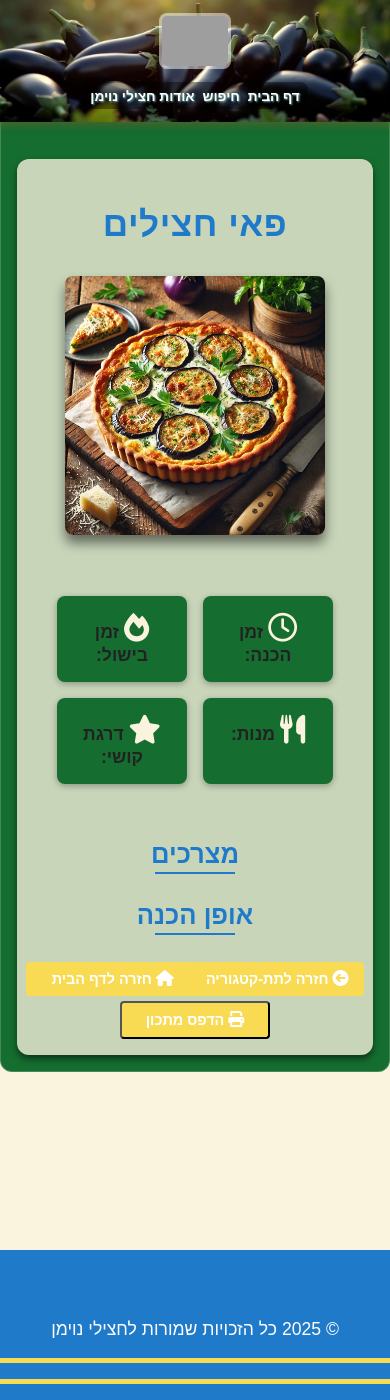
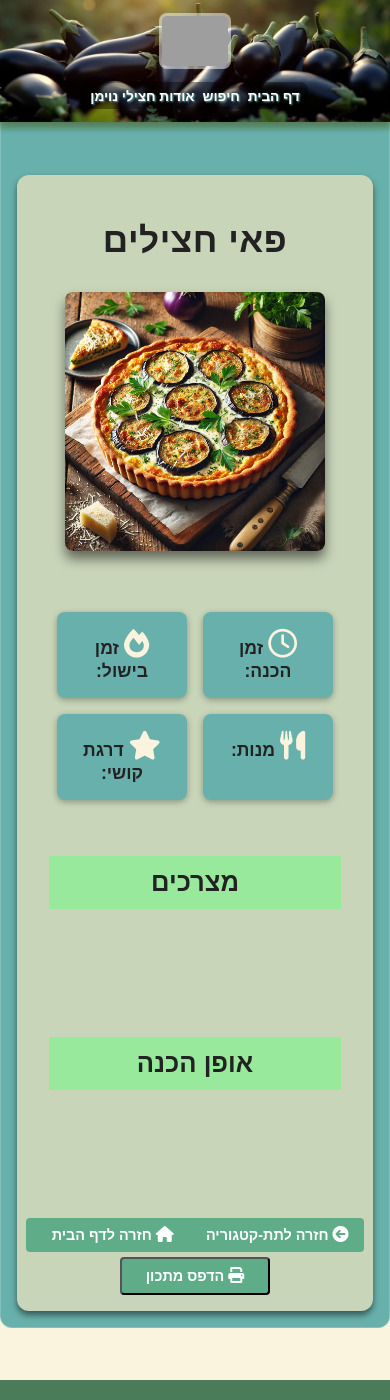
Before and after one commit to guynoyman63/eggplant-recipes-site, a Jekyll site: the page built from _recipes/eggplant-pie.html, in a window 390 px wide and 1400 px high. Built offline with Jekyll 4.4.1, drawn with Linux system fonts in a browser that asks for light colours; nearby versions of some CDN libraries; grey boxes are pictures that could not be loaded.

Commit message:
Update main.scss

```diff
--- a/assets/css/main.scss
+++ b/assets/css/main.scss
@@ -54,28 +54,26 @@
       --------------------------------------------------------- */
 
       :root {
-        --primary-color: #1f7aca; /* כחול כהה - מתאים לכותרות עיקריות */
-        --secondary-color: #156D2F; /* ירוק כהה - מתאים לאלמנטים משניים */
-        --accent-color: #f8da53; /* צהוב - משמש להדגשות */
+        --primary-color: #4A7C59; /* ירוק עמוק - מתאים לכותרות עיקריות */
+        --secondary-color: #68B0AB; /* כחול-ירקרק בינוני */
+        --accent-color: #8FCOA9; /* ירוק-כחול רך - להדגשות */
         --background-color: #FAF3DD; /* רקע נייטרלי בהיר */
         --text-color: #222; /* טקסט כהה לקריאה ברורה */
-
-        --button-bg-color: #f8da53; /* רקע כפתור - צהוב */
-        --button-hover-bg-color: #B71919; /* אדום כהה לריחוף */
+        --button-bg-color: #5ead88; /* רקע כפתור */
+        --button-hover-bg-color: #4A7C59; /* צבע כהה יותר לריחוף */
         --button-text-color: #FFFFFF; /* טקסט לבן על כפתורים */
-
         --card-bg-color: #C8D5B9; /* רקע קלפים בגוון ירוק מעודן */
         --card-hover-bg-color: #68B0AB; /* רקע כהה יותר בעת ריחוף */
+        --placeholder-bg-color: var(--secondary-color); /* גוון ירקרק עדין */
+        --placeholder-text-color: var(--text-color); /* טקסט כהה */
+        --row-stripe-even: #0ee48068;
+        --row-stripe-odd: #ffffff60;
+        --heading-stripe-odd: #80f38fa9;
+        --heading-stripe-even: #f98810;
+        --row-stripe-odd: #f9f9f9b0;
+        --row-stripe-even: #ffffff;
 
-        --placeholder-bg-color: var(--text-color); /* ירוק כהה לשדות קלט */
-        --placeholder-text-color: var(--text-color); /* טקסט כהה בשדות קלט */
       }
-
-
-
-
-
-
 
 
    /* ---------------------------------------------------------
@@ -106,7 +104,7 @@
         top: 0;
         width: 100%;
         background:
-                url("{{ site.baseurl }}/images/backgroundheader.jpg"); /* גרדיאנט ותמונה */
+                    url('/images/backgroundheader.jpg'); /* גרדיאנט ותמונה */
         background-size: cover;
         background-position: center;
         color: var(--text-color); /* משתמש ב-:root */
@@ -119,7 +117,6 @@
         border-bottom: none; /* ביטול קו תחתון גס */
         box-shadow: 0 4px 8px rgba(0, 0, 0, 0.2); /* צל עדין */
       }
-
 
       /* שכבת מעבר בין ה-Header לרקע */
       .site-header::after {
@@ -212,9 +209,9 @@
      }
    }
 
-   /* ---------------------------------------------------------
-      4) דף המתכון
-      --------------------------------------------------------- */
+/***********************************************************
+  1) דף המתכון (recipe-page)
+************************************************************/
 .recipe-page {
   max-width: 1000px;
   margin: 0 auto 2rem;
@@ -227,10 +224,10 @@
 }
 
 .recipe-container {
-        margin-top: 3rem; /* ברירת מחדל למסכים גדולים */
+  margin-top: 3rem; /* מסך גדול */
   background-color: var(--card-bg-color);
   border-radius: 12px;
-        padding: 1.5rem 1rem; /* הקטנת Padding */
+  padding: 1.5rem 1rem;
   box-shadow: 0 4px 6px rgba(0, 0, 0, 0.5);
   transition: all 0.3s ease;
 }
@@ -243,27 +240,25 @@
 /* התאמה למסכים קטנים */
 @media (max-width: 768px) {
   .recipe-container {
-            margin-top: 2rem !important; /* הקטנת הרווח לנייד */
+    margin-top: 3rem !important;
     padding: 1rem !important;
   }
-
   .recipe-page {
-            padding: 1rem !important; /* פחות רווח פנימי */
-
+    padding: 1rem !important;
   }
 }
 
-    /* התאמה למסכים עוד יותר קטנים */
+/* עוד יותר קטנים */
 @media (max-width: 480px) {
   .recipe-container {
-            margin-top: 2rem !important; /* כמעט אין רווח */
+    margin-top: 3rem !important;
     padding: 1rem !important;
   }
 }
 
 .recipe-header h1 {
   font-size: 3rem;
-        color: var(--primary-color); /* #6B8E23 - ירוק זית */
+  color: var(--tesxt-color);
   text-transform: uppercase;
   letter-spacing: 0.5px;
   margin-bottom: 1rem;
@@ -273,17 +268,20 @@
   max-width: 80%;
   height: auto;
   border-radius: 8px;
-        box-shadow: 0 8px 12px rgba(0, 0, 0, 0.5); /* שומר על הצללה רכה */
+  box-shadow: 0 8px 12px rgba(0, 0, 0, 0.5);
   margin: 1rem auto 2rem;
 }
 
+/***********************************************************
+  3) meta
+************************************************************/
 .recipe-meta {
   display: grid;
   gap: 1rem;
   grid-template-columns: repeat(4, 1fr);
   max-width: 900px;
   margin: 0 auto 2rem;
-        background-color: var(--card-bg-color); /* #2E3A24 - רקע כהה לכרטיסיות */
+  background-color: var(--card-bg-color);
   padding: 1.5rem;
   border-radius: 12px;
 }
@@ -295,7 +293,7 @@
 }
 
 .recipe-meta div {
-        background-color: var(--secondary-color); /* #4A5E3D - גוון ירוק נוסף */
+  background-color: var(--secondary-color);
   border-radius: 8px;
   box-shadow: 0 2px 6px rgba(0, 0, 0, 0.3);
   padding: 1rem;
@@ -304,7 +302,7 @@
 
 .recipe-meta div .icon {
   font-size: 1.8rem;
-        color: var(--background-color); /* #6B8E23 - טון זית */
+  color: var(--background-color);
   margin-bottom: 0.5rem;
 }
 
@@ -313,102 +311,142 @@
   transform: scale(1.05);
 }
 
+/***********************************************************
+  4) מצרכים והוראות (ingredients / instructions)
+     - כותרת עם פס רקע
+     - רווח גדול יותר בין כותרת לרשימה
+     - רשימה פסים צמודים
+************************************************************/
+
+/* "קונטיינר" פנימי שמאגד את הכותרת והרשימה לאותו רוחב */
 .ingredients,
 .instructions {
-        margin-bottom: 2rem;
-        text-align: right;
+  margin-bottom: 8rem;        /* רווח מתחת לכל בלוק */
   direction: rtl;
+  /* הגדרה משותפת לרוחב אחיד */
+  max-width: 650px;
+  margin-left: auto;          /* למרכז במצב רוחב גדול */
+  margin-right: auto;
+}
+
+/* הכותרות עצמן – בלי קו תחתון, עם פס רקע */
+.ingredients h2,
+.instructions h2 {
+  font-size: 1.6rem;
+  color: var(--text-color);
+  margin: 0;                      /* אפס רווח חיצוני */
+  padding: 0.75rem;               /* קצת רווח פנימי כדי לראות את פס הרקע */
+  background-color: var(--heading-stripe-odd);
+  text-align: right;              /* ברירת מחדל בצד ימין */
+}
+
+/* רווח בין הכותרת לרשימה */
+.ingredients h2 + ol,
+.instructions h2 + ol {
+  margin-top: 4rem;
+}
+
+/* במסכים עד 768px – הכותרות באמצע
+   + הקטנה קלה של max-width כדי לא להיצמד לימין המסך */
+@media (max-width: 768px) {
+  .ingredients,
+  .instructions {
+    max-width: 90%;
+    margin-left: auto;
+    margin-right: auto;
   }
 
   .ingredients h2,
   .instructions h2 {
-        font-size: 1.6rem;
-        color: var(--primary-color); /* #6B8E23 - כותרת זית */
-        margin-bottom: 1rem;
-        padding-right: 190px;
-        position: relative;
+    text-align: center;
+  }
 }
 
-    .ingredients h2::after,
-    .instructions h2::after {
-        content: "";
-        position: absolute;
-        bottom: -5px;
-        right: 180px;
-        width: 130px;
-        height: 2px;
-        background-color: var(--primary-color); /* קו תחתון */
+
+
+/* הרשימות עצמן */
+.ingredients ol,
+.instructions ol {
+  list-style: none;
+  margin: 0;           /* בלי רווח חיצוני */
+  padding: 0;          /* בלי רווח פנימי */
+  line-height: 1.8;
+  text-align: right;
+  /* נמתח לגמרי */
+  width: 100%;
+}
+/* כל שורה: בלי רווח בצדדים, פסים צמודים */
+.ingredients ol li,
+.instructions ol li {
+  margin: 0;              /* בלי רווח חיצוני */
+  padding: 0.5rem;        /* ריווח פנימי */
+  border-radius: 0;
+  counter-increment: step-counter;
+  display: flex;
+  align-items: flex-start;
+  width: 97.5%;           /* ברירת מחדל למסך רגיל */
 }
 
 @media (max-width: 768px) {
-        .ingredients h2,
-        .instructions h2 {
-            text-align: center;
-            padding-right: 0;
-        }
-
-        .ingredients h2::after,
-        .instructions h2::after {
-            right: 50%;
-            transform: translateX(50%);
-            width: 80px;
+  .ingredients ol li,
+  .instructions ol li {
+    width: 95%;           /* במובייל – מצמצם לרוחב 95% */
   }
 }
 
-    .ingredients ol,
-    .instructions ol {
-        list-style: none;
-        margin: 0 auto;
-        line-height: 1.8;
-        max-width: 650px;
-        padding: 0;
-        text-align: right;
+
+/* פסים לסירוגין */
+.ingredients ol li:nth-child(odd),
+.instructions ol li:nth-child(odd) {
+  background-color: var(--row-stripe-odd);
+}
+.ingredients ol li:nth-child(even),
+.instructions ol li:nth-child(even) {
+  background-color: var(--row-stripe-even);
 }
 
-    .ingredients ol li,
-    .instructions ol li {
-        margin-bottom: 0.5rem;
-        counter-increment: step-counter;
-        display: flex;
-        align-items: flex-start;
-    }
-
+/* מספור */
 .ingredients ol li::before,
 .instructions ol li::before {
   content: counter(step-counter) ". ";
-        color: var(--secondary-color); /* #6B8E23 - מספר */
+  color: var(--secondary-color);
   font-weight: bold;
   margin-left: 10px;
   width: 25px;
   text-align: right;
 }
 
+/***********************************************************
+  5) טיפ מהשף
+************************************************************/
 .chef-tip {
   margin-top: 1.5rem;
-        background-color: var(--card-bg-color); /* #2E3A24 - רקע כהה */
-        color: var(--text-color); /* #F0F3F4 - טקסט בהיר */
+  background-color: var(--card-bg-color);
+  color: var(--text-color);
   padding: 1rem;
   border-radius: 8px;
   font-style: italic;
 }
 
-    /* -------- 🎯 עדכון הכפתורים -------- */
+/***********************************************************
+  6) כפתורים (recipe-actions)
+************************************************************/
 .recipe-actions {
   display: flex;
   justify-content: center;
-      gap: 5px; /* רווח קטן יותר בין הכפתורים */
-      flex-wrap: wrap; /* כפתורים עוברים שורות במידת הצורך */
+  gap: 5px;
+  flex-wrap: wrap;
   margin-top: 15px;
   max-width: 100%;
 }
 
 .recipe-actions .btn {
   flex: 1;
-      max-width: 150px; /* כפתורים קטנים יותר */
-      min-width: 100px; /* לא קטן מדי */
+  max-width: 150px;
+  min-width: 100px;
   text-align: center;
-      padding: 8px 12px; /* ריווח קטן יותר */
-      font-size: 0.9rem; /* טקסט קטן יותר */
+  padding: 8px 12px;
+  font-size: 0.9rem;
   display: flex;
   align-items: center;
   justify-content: center;
@@ -424,22 +462,20 @@
 @media (max-width: 480px) {
   .recipe-actions {
     display: grid;
-          grid-template-columns: repeat(2, 1fr); /* 2 כפתורים בשורה */
+    grid-template-columns: repeat(2, 1fr);
     gap: 5px;
     justify-items: center;
   }
 
-      /* חזרה לתת קטגוריה + חזרה לדף הבית יהיו בשורה אחת */
   .recipe-actions a {
     width: 100%;
-          max-width: 120px; /* מגביל את הרוחב */
+    max-width: 120px;
   }
 
-      /* הדפס מתכון יהיה בשורה נפרדת */
   .recipe-actions button {
-          grid-column: span 2; /* תופס את כל הרוחב */
+    grid-column: span 2;
     width: 100%;
-          max-width: 120px; /* מגביל את הגודל */
+    max-width: 120px;
   }
 }
 
@@ -464,7 +500,7 @@
 }
 
 .category-page h1 {
-  font-size: 2rem;
+  font-size: 3rem;
   margin-bottom: 1.5rem;
   margin-top: 0;
   color: var(--accent-color); /* הדגשה בצבע הראשי */
@@ -501,9 +537,9 @@
 
   h1 {
     margin-bottom: 2rem;
-    font-size: 2rem;
+    font-size: 3rem;
     margin-top: 0;
-    color: var(--placeholder-bg-color);
+    color: var(--text-color);
   }
 
   .subcategory-grid {
@@ -528,9 +564,10 @@
     }
 
     .subcategory-image {
-      width: 100%;
-      height: 160px;
+      max-width: 80%;
+        height: auto;
       object-fit: cover;
+      margin: 4rem auto 2rem;
       border-radius: 8px;
       transition: all 0.3s ease;
     }
@@ -545,7 +582,7 @@
       padding: 1rem;
 
       h2 {
-        font-size: 1.3rem;
+        font-size: 2rem;
         margin: 0.5rem 0;
         color: var(--text-color);; /* #6B8E23 - כותרת */
       }
@@ -554,15 +591,16 @@
         list-style-type: none;
         padding: 0;
         margin: 1rem auto;
-        text-align: left;
+        text-align: center;
         max-width: 90%;
 
         li {
           margin-bottom: 0.5rem;
 
           a {
-            color: var(--primary-color); /* #A9DFBF - גוון ירוק רך */
+            color: var(--text-color); /* #A9DFBF - גוון ירוק רך */
             text-decoration: none;
+            font-size: 1.2rem;
             font-weight: bold;
 
             &:hover {
@@ -623,10 +661,10 @@
   }
 
   h1 {
-    font-size: 2rem;
+    font-size: 3rem;
     margin-bottom: 1.5rem;
     margin-top: 0;
-    color: var(--placeholder-bg-color);
+    color: var(--text-bg-color);
   }
 
   .recipe-grid {
@@ -653,9 +691,10 @@
     }
 
     .recipe-image {
-      width: 100%;
-      height: 180px;
+      max-width: 80%;
+        height: auto;
       object-fit: cover;
+      margin: 4rem auto 2rem;
       border-radius: 8px;
       transition: transform 0.3s, opacity 0.3s, box-shadow 0.3s;
     }
@@ -679,7 +718,7 @@
     .recipe-content {
       padding: 1rem;
       h2 {
-        font-size: 1.2rem;
+        font-size: 2rem;
         margin: 0.5rem 0;
         color: var(--text-color);
       }
@@ -702,26 +741,91 @@
 /* ---------------------------------------------------------
    8) עמוד "single" (למשל אודות)
    --------------------------------------------------------- */
-.single {
-  max-width: 1200px;
-  margin: 5rem auto 2rem;
-  padding: 2rem;
+
+.single.about-page {
+  max-width: 1000px;    /* ניתן לשנות ל-1200px אם רוצים */
+  margin: 1rem auto 2rem;
+  padding: 1rem;
+  direction: rtl;       /* טקסט עברי */
   text-align: right;
   background-color: var(--card-bg-color);
   color: var(--text-color);
-  border-radius: 8px;
+  border-radius: 12px;
+  box-shadow: 0 4px 6px rgba(0,0,0,0.3);
 }
 
-.single-header h1 {
-  font-size: 2rem;
-  margin-bottom: 1rem;
+/* הכותרת של העמוד (אודות חצילי נוימן) */
+.single.about-page .about-header h1 {
+  font-size: 4rem;
+  margin-bottom: 4rem;
+  text-align: center;         /* הכותרת ממורכזת */
+  color: var(--accent-color); /* אפשר accent-color לבלוט */
+  letter-spacing: 0.5px;
+  text-transform: uppercase;
 }
 
-.breadcrumbs .back-button {
-  @extend .btn;
-  margin-bottom: 1rem;
-  display: inline-block;
+/* אזור התוכן */
+.single.about-page .about-content {
+  line-height: 1.8;
+  font-size: 1.5rem;
+  margin-bottom: 3rem; /* רווח לפני הכפתור */
 }
+
+/* פסים מתחלפים בשורות (נניח בכל פסקה <p>) */
+.single.about-page .about-content p {
+  margin: 0;             /* איפוס margin של <p> */
+  padding: 0.5rem;       /* ריווח פנימי */
+}
+
+.single.about-page .about-content p:nth-child(odd) {
+  background-color: var(--row-stripe-odd);
+}
+.single.about-page .about-content p:nth-child(even) {
+  background-color: var(--row-stripe-even);
+}
+.about-banner {
+  display: block;
+  max-width: 80%;
+  margin: 1rem auto 2rem;
+  border-radius: 8px;
+  box-shadow: 0 4px 8px rgba(0,0,0,0.5);
+}
+
+@media (max-width: 768px) {
+  .about-banner {
+    max-width: 95%;
+  }
+}
+
+/* כפתור "חזרה לדף הבית" בתחתית (באמצע) */
+.single.about-page .about-actions {
+  display: flex;
+  justify-content: center;
+  margin-top: 2rem;
+}
+
+/* הכפתור עצמו */
+.single.about-page .about-actions .back-home {
+  @extend .btn;        /* נניח שיש לך .btn כללי */
+  margin: 0 auto;
+}
+
+/* התאמות מובייל */
+@media (max-width: 768px) {
+  .single.about-page {
+    margin: 1rem auto 1rem;
+    padding: 1rem;
+  }
+
+  .single.about-page .about-header h1 {
+    font-size: 1.8rem;
+  }
+
+  .single.about-page .about-content p {
+    padding: 0.4rem;
+  }
+}
+
    /* ---------------------------------------------------------
       9) מדיה קווריז נוספים
       --------------------------------------------------------- */
```
Lines whose indentation alone changed are shown as unchanged.
